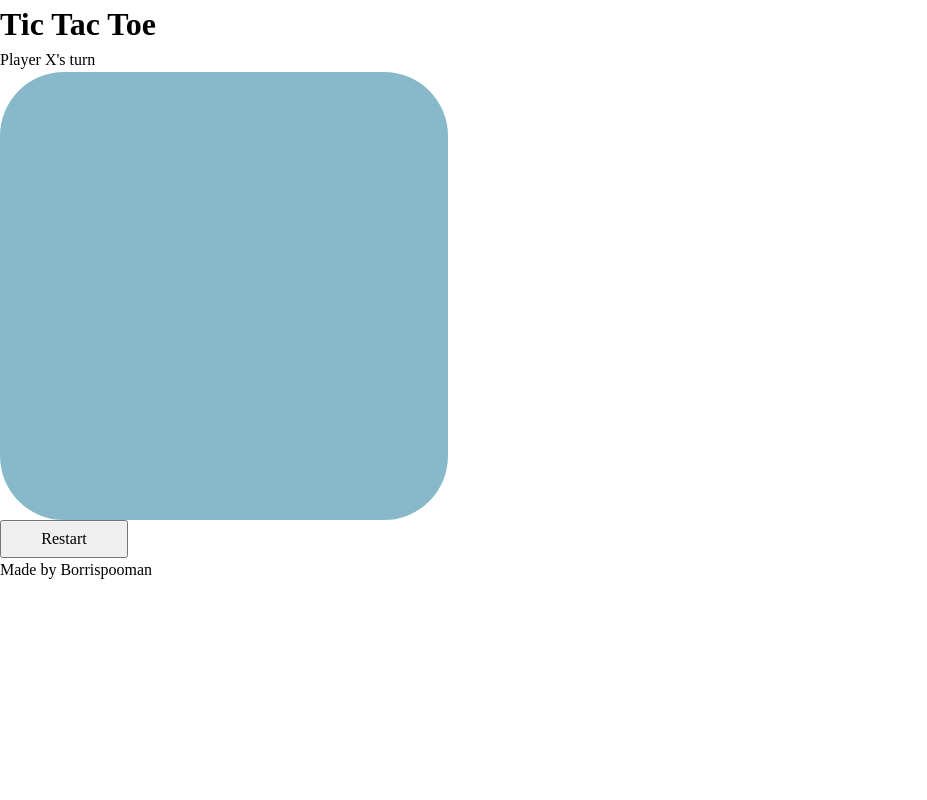
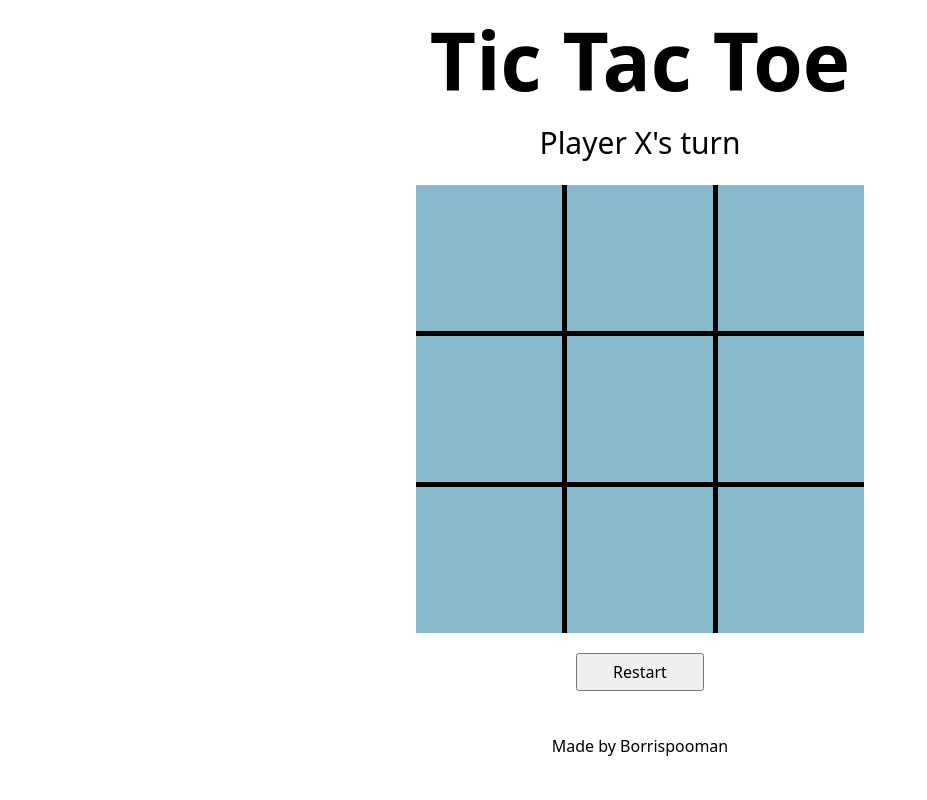
Before and after one commit to Borrispooman/Tic-Tac-Toe, a plain HTML site: page index.html in a window 1280 px wide. Shown: the whole page, without its empty margins (0-927 px from the left). Drawn offline with Linux system fonts and the light colour scheme.

Commit message:
version 1 minimal style

```diff
--- a/index.html
+++ b/index.html
@@ -12,6 +12,7 @@
     </header>
     <div class="main-content">
         <div class="player-turn">Player X's turn</div>
+        <div class="board-backdrop">
             <div class="game-board">
                 <div class="0" id="board-square"></div>
                 <div class="1" id="board-square"></div>
@@ -23,6 +24,7 @@
                 <div class="7" id="board-square"></div>
                 <div class="8" id="board-square"></div>
             </div>
+        </div>
         <button class="restart">Restart</button>
     </div>
     <footer>Made by Borrispooman</footer>
--- a/script.js
+++ b/script.js
@@ -81,12 +81,12 @@ const Game = (function () {
 
     const displayWinner = function(winner){
         const displayArea = document.querySelector(".player-turn");
-        displayArea.textContent = `Player ${winner} wins!`
+        displayArea.textContent = `Player ${winner} wins! 🥳`
     }
 
     const displayDraw = function(){
         displayArea = document.querySelector(".player-turn");
-        displayArea.textContent = `It's a Draw!`
+        displayArea.textContent = `It's a Draw! 🤝`
     }
 
 
--- a/style.css
+++ b/style.css
@@ -3,6 +3,7 @@
 }
 * {
   margin: 0;
+  font-family: system-ui, -apple-system, BlinkMacSystemFont, 'Segoe UI', Roboto, Oxygen, Ubuntu, Cantarell, 'Open Sans', 'Helvetica Neue', sans-serif;
 }
 /* 3. Enable keyword animations */
 @media (prefers-reduced-motion: no-preference) {
@@ -44,17 +45,53 @@ h1, h2, h3, h4, h5, h6 {
     width: 35vw;
     grid-template-columns: 1fr 1fr 1fr;
     grid-template-rows: 1fr 1fr 1fr;
-    background: rgb(135, 185, 202);
-    border-radius: 5vw;
+    background-color: black;
     place-items: center;
+    grid-gap: 5px;
 }
 
 #board-square{
-    height: 65%;
-    width: 65%;
+    height: 100%;
+    width: 100%;
+    background: rgb(135, 185, 202);
+    display:flex;
+    justify-content: center;
+    align-items: center;
+    font-size: 60px;
 }
 
 .restart{
     height: 3vw;
     width: 10vw
 }
+
+
+body{
+  height: 100vh;
+  display: grid;
+  grid-template-rows: 1fr 4fr 1fr;
+}
+
+header{
+  font-size: 40px;
+  display: flex;
+  justify-content: center;
+  align-items: center;
+}
+
+.main-content{
+  display: flex;
+  flex-direction: column;
+  gap: 20px;
+  align-items: center;
+}
+
+.player-turn{
+  font-size: 30px;
+}
+
+footer{
+  display:flex;
+  justify-content: center;
+  align-items: center;
+}
```
Lines whose indentation alone changed are shown as unchanged.
